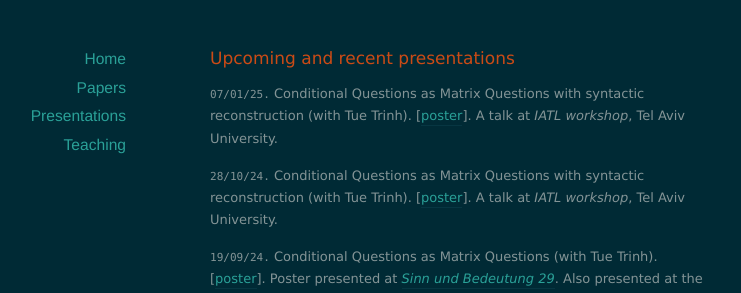
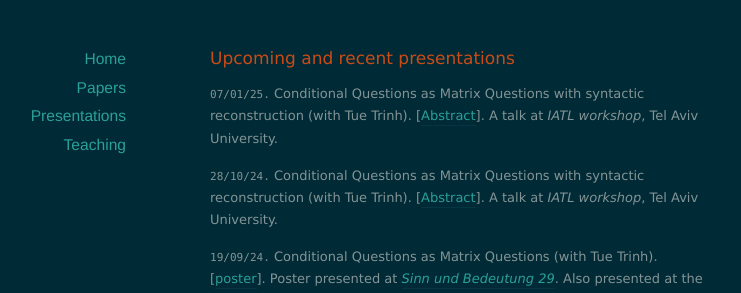
Before and after one commit to itaibassi/itaibassi.github.io, a Jekyll site: the page built from presentations/index.markdown, in a window 1280 px wide. Shown: the part 126-419 px from the top of the page, without its empty margins (180-921 px from the left). Built offline with Jekyll 4.4.1, drawn with Linux system fonts in a browser that asks for light colours; nearby versions of some CDN libraries.

Commit message:
Update index.markdown

```diff
--- a/presentations/index.markdown
+++ b/presentations/index.markdown
@@ -10,11 +10,11 @@ title: Recent Presentations
 # Upcoming and recent presentations
 
 `07/01/25.`  Conditional Questions as Matrix Questions with syntactic reconstruction (with Tue Trinh).
- [[poster](https://www.dropbox.com/s/fwhdzr61lu39kjp/BASSI_TRINH_SARO_poster.pdf?dl=0)]. A talk at *IATL workshop*,  Tel Aviv University.
+ [[Abstract](https://www.dropbox.com/s/fwhdzr61lu39kjp/IATL_abstract_Conditional-Questions.pdf?dl=0)]. A talk at *IATL workshop*,  Tel Aviv University.
 
 
 `28/10/24.`  Conditional Questions as Matrix Questions with syntactic reconstruction (with Tue Trinh).
- [[poster](https://www.dropbox.com/s/fwhdzr61lu39kjp/BASSI_TRINH_SARO_poster.pdf?dl=0)]. A talk at *IATL workshop*,  Tel Aviv University.
+ [[Abstract](https://www.dropbox.com/s/fwhdzr61lu39kjp/IATL_abstract_Conditional-Questions.pdf?dl=0)]. A talk at *IATL workshop*,  Tel Aviv University.
 
 
 `19/09/24.`  Conditional Questions as Matrix Questions (with Tue Trinh).
```
